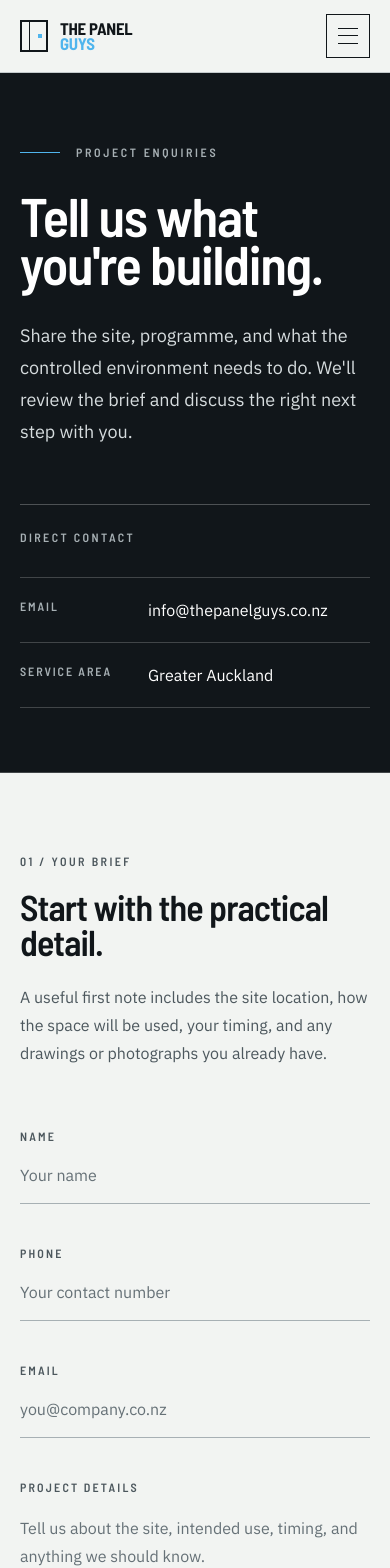
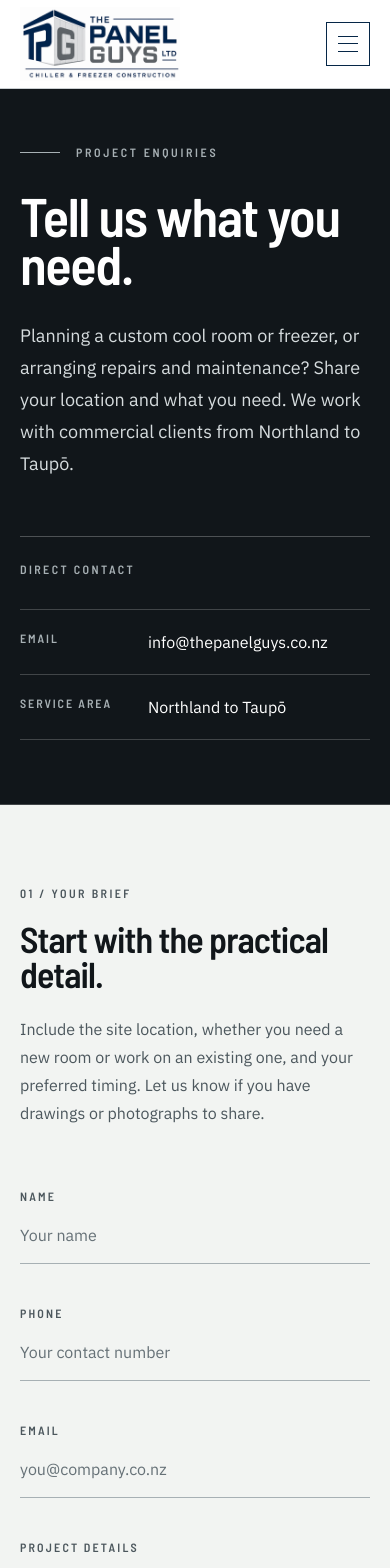
Before and after one commit to jjooeew/ThePanelGuys, a Next.js app: page /contact in a window 390 px wide. Shown: the top 1568 px of the page. Built offline with nearby package versions, Linux system fonts and the light colour scheme.

Commit message:
Refactor code structure for improved readability and maintainability

```diff
--- /dev/null
+++ b/app/components/BrandLogo.tsx
@@ -0,0 +1,23 @@
+import Image from "next/image";
+
+export default function BrandLogo({
+  className = "",
+  priority = false,
+}: {
+  className?: string;
+  priority?: boolean;
+}) {
+  return (
+    <span className={`brand-logo ${className}`}>
+      <Image
+        src="/brand/the-panel-guys.png"
+        alt="The Panel Guys Ltd — Chiller & Freezer Construction"
+        width={1536}
+        height={1024}
+        priority={priority}
+        sizes="(min-width: 768px) 320px, 240px"
+        className="brand-logo-image"
+      />
+    </span>
+  );
+}
--- a/app/components/Footer.tsx
+++ b/app/components/Footer.tsx
@@ -1,6 +1,7 @@
 import Link from "next/link";
 
-import { ROUTES } from "../constants";
+import { CONTACT_INFO, ROUTES } from "../constants";
+import BrandLogo from "./BrandLogo";
 
 const footerNavigation = [
   { label: "Work", href: ROUTES.PROJECTS },
@@ -8,40 +9,24 @@ const footerNavigation = [
   { label: "Contact", href: ROUTES.CONTACT },
 ];
 
-function PanelMark() {
-  return (
-    <span
-      aria-hidden="true"
-      className="relative block h-10 w-9 shrink-0 border-2 border-panel-white"
-    >
-      <span className="absolute inset-y-0 left-[9px] w-px bg-panel-white" />
-      <span className="absolute right-[5px] top-1/2 h-1 w-1 -translate-y-1/2 bg-panelguys-blue" />
-    </span>
-  );
-}
-
 export default function Footer() {
   const currentYear = new Date().getFullYear();
 
   return (
-    <footer className="border-t border-panelguys-blue bg-graphite text-panel-white">
+    <footer className="border-t border-stainless/40 bg-graphite text-panel-white">
       <div className="mx-auto max-w-[1440px] px-5 py-14 sm:px-8 sm:py-16 lg:px-16 lg:py-20">
         <div className="grid gap-12 border-b border-panel-white/20 pb-14 md:grid-cols-12 md:gap-x-8 lg:pb-20">
           <div className="md:col-span-6 lg:col-span-5">
             <Link
               href={ROUTES.HOME}
               aria-label="The Panel Guys home"
-              className="inline-flex items-center gap-4 outline-none focus-visible:ring-2 focus-visible:ring-panelguys-blue focus-visible:ring-offset-4 focus-visible:ring-offset-graphite"
+              className="focus-ring inline-block bg-white p-4"
             >
-              <PanelMark />
-              <span className="font-display text-2xl font-bold uppercase leading-[0.86] tracking-[-0.02em]">
-                The Panel
-                <span className="block text-panelguys-blue">Guys</span>
-              </span>
+              <BrandLogo className="w-56 sm:w-64" />
             </Link>
             <p className="mt-7 max-w-md font-sans text-base leading-relaxed text-panel-white/70 sm:text-lg">
-              Commercial cool rooms and insulated-panel environments, presented
-              through the work itself.
+              Custom cool rooms, freezers and storage rooms. Construction,
+              repairs and maintenance from {CONTACT_INFO.SERVICE_AREA}.
             </p>
           </div>
 
@@ -57,7 +42,7 @@ export default function Footer() {
                 <li key={item.label}>
                   <Link
                     href={item.href}
-                    className="inline-block border-b border-transparent py-1 font-display text-base font-medium outline-none transition-colors duration-300 hover:border-panelguys-blue hover:text-panelguys-blue focus-visible:border-panelguys-blue focus-visible:text-panelguys-blue"
+                    className="inline-block border-b border-transparent py-1 font-display text-base font-medium outline-none transition-colors duration-300 hover:border-white hover:text-white focus-visible:border-white focus-visible:text-white"
                   >
                     {item.label}
                   </Link>
@@ -72,7 +57,7 @@ export default function Footer() {
             </p>
             <Link
               href={ROUTES.CONTACT}
-              className="group flex min-h-12 items-center justify-between border-t border-panel-white/40 py-4 font-display text-xl font-semibold outline-none transition-colors duration-300 hover:border-panelguys-blue hover:text-panelguys-blue focus-visible:border-panelguys-blue focus-visible:text-panelguys-blue"
+              className="group flex min-h-12 items-center justify-between border-t border-panel-white/40 py-4 font-display text-xl font-semibold outline-none transition-colors duration-300 hover:border-white hover:text-white focus-visible:border-white focus-visible:text-white"
             >
               Discuss a project
               <span
@@ -86,9 +71,9 @@ export default function Footer() {
         </div>
 
         <div className="flex flex-col gap-3 pt-6 font-sans text-xs text-panel-white/50 sm:flex-row sm:items-center sm:justify-between">
-          <p>&copy; {currentYear} The Panel Guys.</p>
+          <p>&copy; {currentYear} The Panel Guys Ltd.</p>
           <p className="uppercase tracking-[0.14em]">
-            Specialist panel environments
+            Chiller & freezer construction
           </p>
         </div>
       </div>
--- a/app/components/Navbar.tsx
+++ b/app/components/Navbar.tsx
@@ -5,24 +5,13 @@ import Link from "next/link";
 import { usePathname } from "next/navigation";
 
 import { ROUTES } from "../constants";
+import BrandLogo from "./BrandLogo";
 
 const navigation = [
   { label: "Work", href: ROUTES.PROJECTS },
   { label: "Capabilities", href: "/#capabilities" },
   { label: "Contact", href: ROUTES.CONTACT },
 ];
-
-function PanelMark() {
-  return (
-    <span
-      aria-hidden="true"
-      className="relative block h-8 w-7 shrink-0 border-2 border-graphite"
-    >
-      <span className="absolute inset-y-0 left-[7px] w-px bg-graphite" />
-      <span className="absolute right-[4px] top-1/2 h-1 w-1 -translate-y-1/2 bg-panelguys-blue" />
-    </span>
-  );
-}
 
 export default function Navbar() {
   const pathname = usePathname();
@@ -46,22 +35,18 @@ export default function Navbar() {
   };
 
   return (
-    <header className="fixed inset-x-0 top-0 z-50 border-b border-stainless/60 bg-panel-white text-graphite">
+    <header className="fixed inset-x-0 top-0 z-50 border-b border-stainless/60 bg-white text-brand-navy">
       <nav
         aria-label="Primary navigation"
-        className="mx-auto flex h-[72px] max-w-[1440px] items-center justify-between px-5 sm:px-8 lg:px-16"
+        className="mx-auto flex h-[88px] max-w-[1440px] items-center justify-between px-5 sm:h-[104px] sm:px-8 lg:px-16"
       >
         <Link
           href={ROUTES.HOME}
           aria-label="The Panel Guys home"
           onClick={() => setIsOpen(false)}
-          className="group flex min-h-11 items-center gap-3 outline-none focus-visible:ring-2 focus-visible:ring-panelguys-blue focus-visible:ring-offset-4 focus-visible:ring-offset-panel-white"
+          className="focus-ring block shrink-0"
         >
-          <PanelMark />
-          <span className="font-display text-[1.05rem] font-bold uppercase leading-[0.88] tracking-[-0.015em] sm:text-lg">
-            The Panel
-            <span className="block text-panelguys-blue">Guys</span>
-          </span>
+          <BrandLogo priority className="w-40 sm:w-44" />
         </Link>
 
         <div className="hidden items-center self-stretch md:flex">
@@ -74,12 +59,12 @@ export default function Navbar() {
                   <Link
                     href={item.href}
                     aria-current={current ? "page" : undefined}
-                    className="group relative flex h-full items-center px-5 font-display text-xs font-semibold uppercase tracking-[0.16em] outline-none transition-colors duration-300 hover:text-panelguys-blue focus-visible:bg-graphite focus-visible:text-panel-white lg:px-6"
+                    className="group relative flex h-full items-center px-4 font-display text-xs font-semibold uppercase tracking-[0.16em] outline-none transition-colors duration-300 hover:text-brand-steel focus-visible:bg-brand-navy focus-visible:text-white lg:px-6"
                   >
                     {item.label}
                     <span
                       aria-hidden="true"
-                      className={`absolute inset-x-5 bottom-0 h-0.5 bg-panelguys-blue transition-transform duration-300 lg:inset-x-6 ${
+                      className={`absolute inset-x-4 bottom-0 h-0.5 bg-brand-navy transition-transform duration-300 lg:inset-x-6 ${
                         current
                           ? "scale-x-100"
                           : "scale-x-0 group-hover:scale-x-100"
@@ -93,7 +78,7 @@ export default function Navbar() {
 
           <Link
             href={ROUTES.CONTACT}
-            className="ml-4 inline-flex min-h-11 items-center bg-panelguys-blue px-5 font-display text-xs font-bold uppercase tracking-[0.14em] text-graphite outline-none transition-colors duration-300 hover:bg-graphite hover:text-panel-white focus-visible:ring-2 focus-visible:ring-graphite focus-visible:ring-offset-2 focus-visible:ring-offset-panel-white lg:ml-6 lg:px-6"
+            className="button-primary ml-4 inline-flex min-h-11 items-center px-5 font-display text-xs font-bold uppercase tracking-[0.14em] outline-none transition-colors duration-300 focus-visible:ring-2 focus-visible:ring-brand-navy focus-visible:ring-offset-2 lg:ml-6 lg:px-6"
           >
             Discuss a project
             <span aria-hidden="true" className="ml-3">
@@ -108,7 +93,7 @@ export default function Navbar() {
           aria-controls="mobile-navigation"
           aria-label={isOpen ? "Close navigation" : "Open navigation"}
           onClick={() => setIsOpen((open) => !open)}
-          className="relative flex h-11 w-11 items-center justify-center border border-graphite bg-transparent outline-none transition-colors hover:bg-graphite hover:text-panel-white focus-visible:ring-2 focus-visible:ring-panelguys-blue focus-visible:ring-offset-2 focus-visible:ring-offset-panel-white md:hidden"
+          className="relative flex h-11 w-11 items-center justify-center border border-brand-navy bg-transparent outline-none transition-colors hover:bg-brand-navy hover:text-white focus-visible:ring-2 focus-visible:ring-brand-navy focus-visible:ring-offset-2 md:hidden"
         >
           <span className="sr-only">{isOpen ? "Close menu" : "Open menu"}</span>
           <span aria-hidden="true" className="relative block h-4 w-5">
@@ -134,7 +119,7 @@ export default function Navbar() {
       {isOpen && (
         <div
           id="mobile-navigation"
-          className="border-t border-stainless/60 bg-panel-white px-5 pb-6 pt-2 md:hidden"
+          className="border-t border-stainless/60 bg-white px-5 pb-6 pt-2 md:hidden"
         >
           <ul role="list" className="mx-auto max-w-[1440px]">
             {navigation.map((item, index) => {
@@ -146,12 +131,12 @@ export default function Navbar() {
                     href={item.href}
                     aria-current={current ? "page" : undefined}
                     onClick={() => setIsOpen(false)}
-                    className="flex min-h-14 items-center justify-between py-3 font-display text-xl font-semibold outline-none transition-colors hover:text-panelguys-blue focus-visible:bg-graphite focus-visible:px-3 focus-visible:text-panel-white"
+                    className="flex min-h-14 items-center justify-between py-3 font-display text-xl font-semibold outline-none transition-colors hover:text-brand-steel focus-visible:bg-brand-navy focus-visible:px-3 focus-visible:text-white"
                   >
                     <span>{item.label}</span>
                     <span
                       aria-hidden="true"
-                      className="font-sans text-[0.65rem] font-medium tabular-nums tracking-[0.16em] text-stainless"
+                      className="font-sans text-[0.65rem] font-medium tabular-nums tracking-[0.16em] text-brand-steel"
                     >
                       0{index + 1}
                     </span>
@@ -164,7 +149,7 @@ export default function Navbar() {
           <Link
             href={ROUTES.CONTACT}
             onClick={() => setIsOpen(false)}
-            className="mx-auto mt-6 flex min-h-12 max-w-[1440px] items-center justify-between bg-panelguys-blue px-5 font-display text-sm font-bold uppercase tracking-[0.14em] text-graphite outline-none transition-colors hover:bg-graphite hover:text-panel-white focus-visible:ring-2 focus-visible:ring-graphite focus-visible:ring-offset-2 focus-visible:ring-offset-panel-white"
+            className="button-primary mx-auto mt-6 flex min-h-12 max-w-[1440px] items-center justify-between px-5 font-display text-sm font-bold uppercase tracking-[0.14em] outline-none transition-colors focus-visible:ring-2 focus-visible:ring-brand-navy focus-visible:ring-offset-2"
           >
             Discuss a project <span aria-hidden="true">{"\u2192"}</span>
           </Link>
--- a/app/constants.ts
+++ b/app/constants.ts
@@ -6,36 +6,30 @@ export const ROUTES = {
 
 export const CONTACT_INFO = {
   EMAIL: "info@thepanelguys.co.nz",
-  SERVICE_AREA: "Auckland, New Zealand",
+  SERVICE_AREA: "Northland to Taupō",
 };
 
 export const CAPABILITIES = [
   {
-    id: "cool-rooms",
+    id: "cool-rooms-freezers",
     number: "01",
-    title: "Commercial cool rooms",
+    title: "Cool rooms & freezers",
     description:
-      "Purpose-built insulated environments for refrigerated storage and reliable day-to-day access.",
-    project: "Sawmill Brewery",
-    image: "/images/Sawmill-Brewery/5.jpg",
+      "Design and construction of custom cool rooms and freezers for commercial clients, shaped around the space and how it will be used.",
   },
   {
-    id: "production-environments",
+    id: "custom-storage-rooms",
     number: "02",
-    title: "Production environments",
+    title: "Custom storage rooms",
     description:
-      "Panel systems shaped around active food-production workflows, cleanability, and movement through the space.",
-    project: "Manly Park Kitchen",
-    image: "/images/Manly-Park-Kitchen/17.jpg",
+      "Purpose-built insulated panel rooms for commercial storage, with the layout planned around your site, access and working requirements.",
   },
   {
-    id: "large-format-enclosures",
+    id: "repairs-maintenance",
     number: "03",
-    title: "Large-format enclosures",
+    title: "Repairs & maintenance",
     description:
-      "Controlled rooms at warehouse scale for produce, healthcare, and distribution operations.",
-    project: "Primor Produce",
-    image: "/images/Primor-Produce/40.jpg",
+      "Repair and maintenance work for existing cool-room and freezer enclosures. Tell us what needs attention and we can discuss the scope.",
   },
 ];
 
--- a/app/contact/layout.tsx
+++ b/app/contact/layout.tsx
@@ -3,7 +3,7 @@ import type { Metadata } from "next";
 export const metadata: Metadata = {
   title: "Discuss a Project",
   description:
-    "Tell The Panel Guys about your Auckland commercial cool-room or insulated-environment project.",
+    "Discuss custom commercial cool rooms, freezers, storage rooms, repairs and maintenance with The Panel Guys. Serving Northland to Taupō.",
 };
 
 export default function ContactLayout({
--- a/app/contact/page.tsx
+++ b/app/contact/page.tsx
@@ -6,6 +6,7 @@ import { motion, useReducedMotion } from "motion/react";
 import { useForm } from "react-hook-form";
 import Footer from "../components/Footer";
 import Navbar from "../components/Navbar";
+import { CONTACT_INFO } from "../constants";
 
 type FormData = {
   name: string;
@@ -16,7 +17,7 @@ type FormData = {
 };
 
 const fieldClassName =
-  "w-full rounded-none border-0 border-b border-[#A7B0B4] bg-transparent px-0 py-4 text-base text-[#11161A] outline-none transition-colors placeholder:text-[#667177] focus:border-[#11161A] focus:ring-0 focus-visible:outline focus-visible:outline-2 focus-visible:outline-offset-4 focus-visible:outline-[#267CAC] disabled:cursor-not-allowed disabled:opacity-60";
+  "w-full rounded-none border-0 border-b border-[#A7B0B4] bg-transparent px-0 py-4 text-base text-[#11161A] outline-none transition-colors placeholder:text-[#667177] focus:border-[#11161A] focus:ring-0 focus-visible:outline focus-visible:outline-2 focus-visible:outline-offset-4 focus-visible:outline-brand-navy disabled:cursor-not-allowed disabled:opacity-60";
 
 const labelClassName =
   "font-display text-xs font-semibold uppercase tracking-[0.18em] text-[#4C575D]";
@@ -83,18 +84,18 @@ export default function Contact() {
               className="col-span-4 lg:col-span-7 lg:pr-12"
             >
               <p className="mb-8 flex items-center gap-4 font-display text-xs font-semibold uppercase tracking-[0.22em] text-[#A7B0B4]">
-                <span className="h-px w-10 bg-[#50B5ED]" aria-hidden="true" />
+                <span className="h-px w-10 bg-stainless" aria-hidden="true" />
                 Project enquiries
               </p>
 
               <h1 className="max-w-[820px] font-display text-[clamp(3.4rem,7.4vw,7rem)] font-semibold leading-[0.88] tracking-[-0.045em]">
-                Tell us what you&apos;re building.
+                Tell us what you need.
               </h1>
 
               <p className="mt-8 max-w-2xl text-lg leading-8 text-[#D6DCDE] sm:text-xl">
-                Share the site, programme, and what the controlled environment
-                needs to do. We&apos;ll review the brief and discuss the right next
-                step with you.
+                Planning a custom cool room or freezer, or arranging repairs and
+                maintenance? Share your location and what you need. We work with
+                commercial clients from {CONTACT_INFO.SERVICE_AREA}.
               </p>
             </motion.div>
 
@@ -123,10 +124,10 @@ export default function Contact() {
                   </dt>
                   <dd>
                     <a
-                      href="mailto:info@thepanelguys.co.nz"
-                      className="break-all text-base text-white decoration-[#50B5ED] decoration-2 underline-offset-4 transition-colors hover:text-[#50B5ED] hover:underline focus-visible:outline focus-visible:outline-2 focus-visible:outline-offset-4 focus-visible:outline-[#50B5ED] sm:text-lg"
+                      href={`mailto:${CONTACT_INFO.EMAIL}`}
+                      className="break-all text-base text-white decoration-stainless decoration-2 underline-offset-4 transition-colors hover:underline focus-visible:outline focus-visible:outline-2 focus-visible:outline-offset-4 focus-visible:outline-white sm:text-lg"
                     >
-                      info@thepanelguys.co.nz
+                      {CONTACT_INFO.EMAIL}
                     </a>
                   </dd>
                 </div>
@@ -135,7 +136,7 @@ export default function Contact() {
                     Service area
                   </dt>
                   <dd className="text-base text-white sm:text-lg">
-                    Greater Auckland
+                    {CONTACT_INFO.SERVICE_AREA}
                   </dd>
                 </div>
               </dl>
@@ -153,15 +154,15 @@ export default function Contact() {
                 Start with the practical detail.
               </h2>
               <p className="mt-6 max-w-md text-base leading-7 text-[#4C575D]">
-                A useful first note includes the site location, how the space
-                will be used, your timing, and any drawings or photographs you
-                already have.
+                Include the site location, whether you need a new room or work
+                on an existing one, and your preferred timing. Let us know if
+                you have drawings or photographs to share.
               </p>
 
               <div className="mt-12 hidden border-t border-[#A7B0B4] pt-5 lg:block">
                 <p className="max-w-xs font-display text-sm font-medium leading-6 text-[#4C575D]">
-                  New installations, alterations, or work within an existing
-                  controlled environment.
+                  Custom cool rooms, freezers and storage rooms. Repairs and
+                  maintenance for existing enclosures.
                 </p>
               </div>
             </aside>
@@ -188,7 +189,7 @@ export default function Contact() {
                   <button
                     type="button"
                     onClick={() => setSubmitted(false)}
-                    className="mt-10 inline-flex min-h-11 items-center gap-3 border-b-2 border-[#11161A] pb-1 font-display text-sm font-semibold uppercase tracking-[0.15em] transition-colors hover:border-[#50B5ED] hover:text-[#267CAC] focus-visible:outline focus-visible:outline-2 focus-visible:outline-offset-4 focus-visible:outline-[#267CAC]"
+                    className="mt-10 inline-flex min-h-11 items-center gap-3 border-b-2 border-[#11161A] pb-1 font-display text-sm font-semibold uppercase tracking-[0.15em] transition-colors hover:border-brand-navy hover:text-brand-navy focus-visible:outline focus-visible:outline-2 focus-visible:outline-offset-4 focus-visible:outline-brand-navy"
                   >
                     Send another enquiry
                     <ArrowRight size={17} aria-hidden="true" />
@@ -304,7 +305,7 @@ export default function Contact() {
                     <textarea
                       id="message"
                       rows={6}
-                      placeholder="Tell us about the site, intended use, timing, and anything we should know."
+                      placeholder="Where is the site? What would you like built, repaired or maintained, and when?"
                       aria-invalid={errors.message ? "true" : "false"}
                       aria-describedby={
                         errors.message ? "message-error" : "message-note"
@@ -353,10 +354,10 @@ export default function Contact() {
                     >
                       {submitError}{" "}
                       <a
-                        href="mailto:info@thepanelguys.co.nz"
+                        href={`mailto:${CONTACT_INFO.EMAIL}`}
                         className="underline decoration-1 underline-offset-4 hover:text-[#11161A]"
                       >
-                        info@thepanelguys.co.nz
+                        {CONTACT_INFO.EMAIL}
                       </a>
                     </p>
                   )}
@@ -368,7 +369,7 @@ export default function Contact() {
                     <button
                       type="submit"
                       disabled={isSubmitting}
-                      className="inline-flex min-h-12 w-full items-center justify-between gap-8 rounded-[2px] bg-[#50B5ED] px-6 py-3.5 font-display text-sm font-semibold uppercase tracking-[0.14em] text-[#11161A] transition-colors hover:bg-[#79C8F0] focus-visible:outline focus-visible:outline-2 focus-visible:outline-offset-4 focus-visible:outline-[#267CAC] disabled:cursor-wait disabled:bg-[#A7B0B4] sm:w-auto sm:min-w-56"
+                      className="button-primary inline-flex min-h-12 w-full items-center justify-between gap-8 rounded-[2px] px-6 py-3.5 font-display text-sm font-semibold uppercase tracking-[0.14em] transition-colors focus-visible:outline focus-visible:outline-2 focus-visible:outline-offset-4 focus-visible:outline-brand-navy disabled:cursor-wait sm:w-auto sm:min-w-56"
                     >
                       <span>{isSubmitting ? "Sending enquiry" : "Send enquiry"}</span>
                       <ArrowRight
--- a/app/globals.css
+++ b/app/globals.css
@@ -7,14 +7,13 @@
   --color-graphite: #11161a;
   --color-panel-white: #f2f4f2;
   --color-stainless: #a7b0b4;
-  --color-panelguys-blue: #50b5ed;
+  --color-brand-navy: #062747;
+  --color-brand-steel: #5d6265;
   --color-navy-900: #11161a;
   --color-navy-800: #222a2f;
   --color-navy-700: #3b454a;
   --color-muted-grey: #e8ebea;
   --color-charcoal: #11161a;
-  --color-steel-blue: #50b5ed;
-  --color-steel-blue-dark: #2796d1;
 }
 
 :root {
@@ -59,7 +58,41 @@ button {
 }
 
 ::selection {
-  background: var(--color-panelguys-blue);
+  background: var(--color-brand-navy);
+  color: #fff;
+}
+
+/* Display the supplied full lockup, trimming only its outer blank margins.
+   Keep the artwork intact until the client's vector/compact assets arrive. */
+.brand-logo {
+  position: relative;
+  display: block;
+  aspect-ratio: 1400 / 640;
+  overflow: hidden;
+  background: #fff;
+}
+
+.brand-logo-image {
+  position: absolute;
+  width: 109.7143%;
+  max-width: none;
+  height: auto;
+  left: -5%;
+  top: -29.6875%;
+}
+
+.button-primary {
+  background: var(--color-brand-navy);
+  color: #fff;
+}
+
+.button-primary:hover {
+  background: var(--color-graphite);
+  color: #fff;
+}
+
+.button-primary:disabled {
+  background: var(--color-stainless);
   color: var(--color-graphite);
 }
 
@@ -83,8 +116,9 @@ button {
 }
 
 .focus-ring:focus-visible {
-  outline: 3px solid var(--color-panelguys-blue);
-  outline-offset: 4px;
+  outline: 2px solid #fff;
+  outline-offset: 2px;
+  box-shadow: 0 0 0 5px var(--color-brand-navy);
 }
 
 .panel-rule {
```
Also changed, not shown: app/layout.tsx (+7 -7 lines), app/page.tsx (+19 -22 lines), app/projects/[id]/page.tsx (+4 -4 lines), app/projects/page.tsx (+5 -5 lines), public/brand/the-panel-guys.png (added), 3 other files (tests, documents, lock files or other folders).
